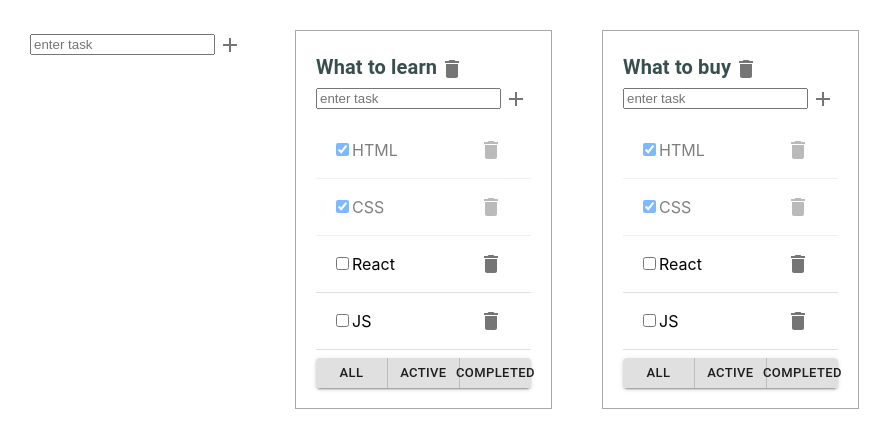
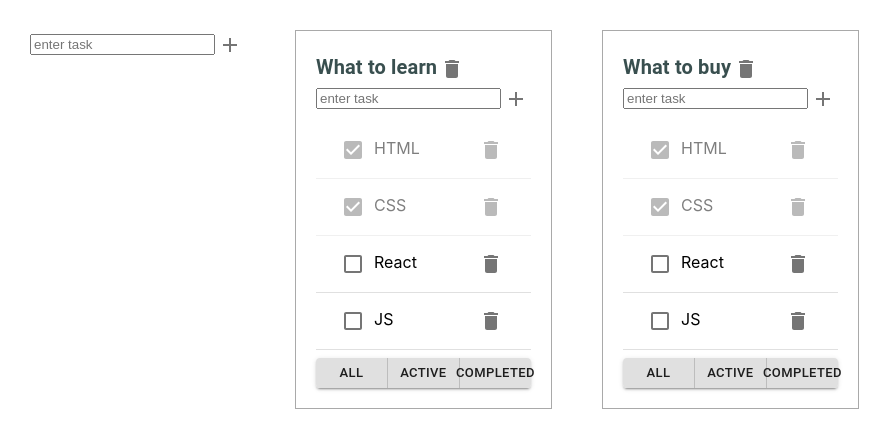
Before and after one commit to fabskrejt/todo-list, a React (Create React App) app: page / in a window 1280 px wide. Shown: the top 448 px of the page, without its empty margins (0-892 px from the left). Built offline with nearby package versions, Linux system fonts and the light colour scheme.

Commit message:
added Checkbox to Todolist from MUI

```diff
--- a/src/TodoList.tsx
+++ b/src/TodoList.tsx
@@ -2,7 +2,7 @@ import React, {ChangeEvent, KeyboardEvent, useState} from "react";
 import {FilterValuesType, TaskType} from "./App";
 import {AddItemForm} from "./AddItemForm";
 import {EditableSpan} from "./EditableSpan";
-import {Button, ButtonGroup, IconButton, List, ListItem, Typography} from "@material-ui/core";
+import {Button, ButtonGroup, Checkbox, IconButton, List, ListItem, Typography} from "@material-ui/core";
 import {Delete} from "@material-ui/icons";
 
 
@@ -37,10 +37,12 @@ const TodoList = (props: TodoListPropsType) => {
                 style={{display: 'flex', justifyContent: 'space-between'}}
             >
                 <div>
-                    <input
+                    <Checkbox
                         onChange={changeInputCheck}
-                        type="checkbox"
-                        checked={t.isDone}/>
+                        checked={t.isDone}
+                        color="default"
+
+                    />
                     <EditableSpan title={t.title} setNewTitle={setNewTaskTitle}/>
                 </div>
                 <IconButton onClick={() => props.removeTask(t.id, props.id)}>
@@ -68,10 +70,13 @@ const TodoList = (props: TodoListPropsType) => {
         <div className='todolist'>
             <Typography variant={'h6'} style={{fontWeight: 'bold', color: 'rgb(57, 79, 79)'}}>
                 <EditableSpan title={props.title} setNewTitle={setNewTodolistTitle}/>
-                <IconButton edge={'end'} size={'small'} onClick={() => props.removeTodoList(props.id)}>
+                <IconButton
+                    edge={'end'}
+                    size={'small'}
+                    onClick={() => props.removeTodoList(props.id)}
+                >
                     <Delete/>
                 </IconButton>
-                {/*<button onClick={() => props.removeTodoList(props.id)}>-</button>*/}
             </Typography>
             <AddItemForm addItemCallback={addTask}/>
             <List>
```
